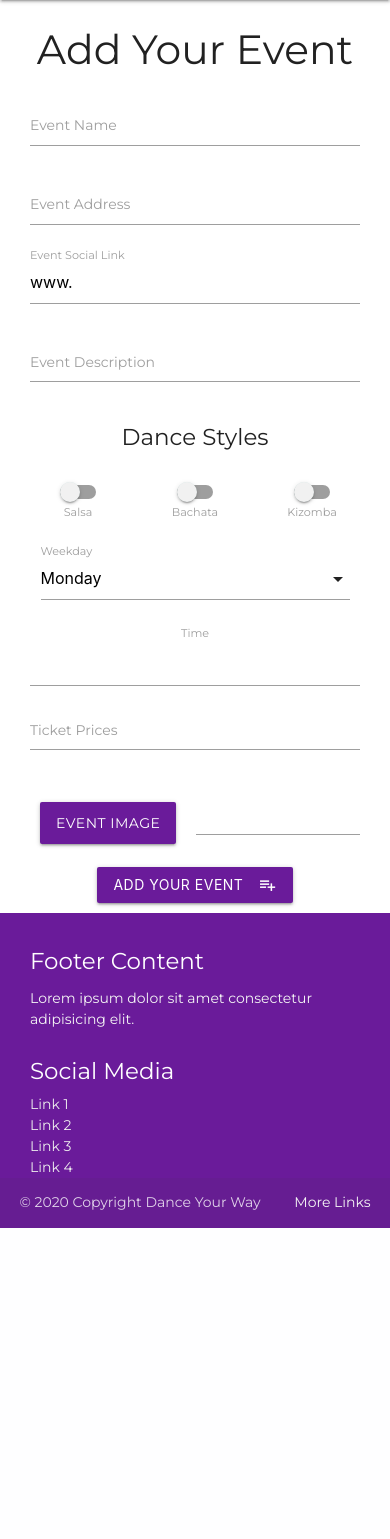
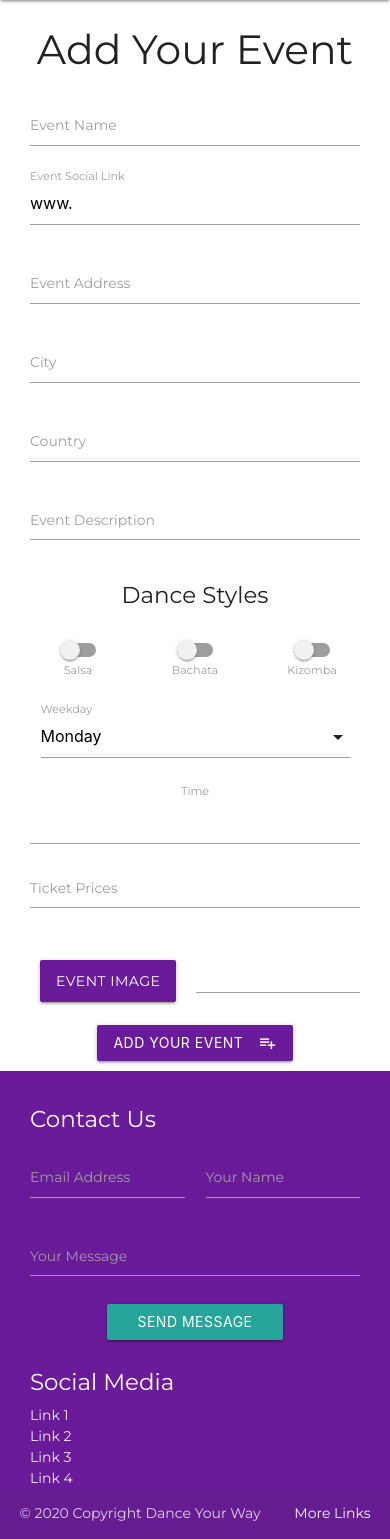
Before and after one commit to Magnusson95/Dance-Your-Way, a Flask app: page /add-event in a window 390 px wide. Shown: the part 56-1595 px from the top of the page. Before the commit the page ends 1284 px from the top, so only its background shows below. Run offline with Flask 2, Linux system fonts and the light colour scheme; the visitor is signed in with stand-in values (Sample User, id 1); data that the repository does not hold is empty; some libraries are stand-ins or nearby versions.

Commit message:
added city and country to input and edit fields for events and reordered inputs to give location inputs an individual row on larger screens. added contact form. changed switch colour to match purple theme. fixed padding and grid layout of event cards to avoid text overlapping. fixed style background images to line up nicer. fixed bug to pull organiser.mobile data (originally showing organiser.number)

```diff
--- a/app.py
+++ b/app.py
@@ -218,6 +218,8 @@ def update_event(event_id):
         'salsa': request.form.get('salsa'),
         'bachata': request.form.get('bachata'),
         'kizomba': request.form.get('kizomba'),
+        'city': request.form.get('city'),
+        'country': request.form.get('couuntry'),
     }
     )
     if request.form.get('image-check') == "no change":
--- a/static/css/style.css
+++ b/static/css/style.css
@@ -23,9 +23,26 @@ body {
   margin: 0 10px;
 }
 
+.contact-form input, .contact-form textarea {
+  color: white
+}
+
+.contact-form button {
+  width: 50%;
+  margin: 0px 0px 15px 0px
+}
+
 .hero-title {
   font-size: 100px;
   line-height: 60px;
+}
+
+.switch label input[type=checkbox]:checked+.lever {
+  background-color: #924abee7
+}
+
+.switch label input[type=checkbox]:checked+.lever:after {
+  background-color: #6a1b9a
 }
 
 .sidenav {
@@ -164,6 +181,7 @@ ul {
   background-repeat: no-repeat;
   background-size: cover;
   color: white;
+  padding: 12px !important
 }
 
 #salsa-picker {
@@ -185,7 +203,7 @@ ul {
       rgba(0, 0, 0, 0.7) 0%,
       rgba(0, 0, 0, 0.7) 100%
     ),
-    url("../images/ataca-y-la-alemana-1.jpg");
+    url("https://dance-your-way-event-images.s3.eu-central-1.amazonaws.com/ataca-y-la-alemana-1-snipped.jpg");
   background-color: #cccccc;
   background-position: center;
   background-repeat: no-repeat;
@@ -198,7 +216,7 @@ ul {
       rgba(0, 0, 0, 0.7) 0%,
       rgba(0, 0, 0, 0.7) 100%
     ),
-    url("../images/lokito-y-oksana-1.jpg");
+    url("https://dance-your-way-event-images.s3.eu-central-1.amazonaws.com/lokito-y-oksana-1-snipped.jpg");
   background-color: #cccccc;
   background-position: center;
   background-repeat: no-repeat;
--- a/templates/add-event.html
+++ b/templates/add-event.html
@@ -18,7 +18,7 @@
           class="validate"
         />
       </div>
-      <div class="input-field col s12 m4 l4">
+      <div class="input-field col s12 m8 l8">
         <input
           value=""
           id="event_name"
@@ -27,6 +27,16 @@
           class="validate"
         />
         <label class="active" for="event_name">Event Name</label>
+      </div>
+      <div class="input-field col s12 m4 l4">
+        <input
+          value="www."
+          id="event_link"
+          name="event_link"
+          type="text"
+          class="validate"
+        />
+        <label class="active" for="event_link">Event Social Link</label>
       </div>
       <div class="input-field col s12 m4 l4">
         <input
@@ -40,13 +50,23 @@
       </div>
       <div class="input-field col s12 m4 l4">
         <input
-          value="www."
-          id="event_link"
-          name="event_link"
+          value=""
+          id="city"
+          name="city"
           type="text"
           class="validate"
         />
-        <label class="active" for="event_link">Event Social Link</label>
+        <label class="active" for="city">City</label>
+      </div>
+      <div class="input-field col s12 m4 l4">
+        <input
+          value=""
+          id="country"
+          name="country"
+          type="text"
+          class="validate"
+        />
+        <label class="active" for="country">Country</label>
       </div>
     </div>
     <div class="row">
--- a/templates/all-organisers.html
+++ b/templates/all-organisers.html
@@ -33,7 +33,7 @@
         <h5>
           Email: <a href="mailto: {{organiser.email}}">{{organiser.email}}</a>
         </h5>
-        <h5>Mobile: {{organiser.number}}</h5>
+        <h5>Mobile: {{organiser.mobile}}</h5>
         <h5>
           Facebook:
           <a href="{{organiser.facebook}}" target="_blank"
@@ -44,7 +44,7 @@
         <div class="row">
           {% for event in events %} {% if event.username == organiser.username
           %}
-          <div class="col s12 m6 l4">
+          <div class="col s12 m6 l6 xl4">
             <div class="card">
               <div class="card-image waves-effect waves-block waves-light">
                 <img
@@ -96,7 +96,7 @@
                   {{event.event_name}}
                 </h4>
                 <div class="row">
-                  <p class="col s4"><em> Description:</em></p>
+                  <p class="col s4"><em> About:</em></p>
                   <p class="col s8">
                     {{event.event_description}}
                   </p>
--- a/templates/bachata.html
+++ b/templates/bachata.html
@@ -2,7 +2,7 @@
 <div class="container">
   <div class="row">
     {% for event in events%} {% if event.bachata == 'on' %}
-    <div class="col s6 m6 l4">
+    <div class="col s6 m6 l6 xl4">
       <div class="card">
         <div class="card-image waves-effect waves-block waves-light">
           <img
@@ -52,7 +52,7 @@
             {{event.event_name}}
           </h4>
           <div class="row">
-            <p class="col s4"><em> Description:</em></p>
+            <p class="col s4"><em> About:</em></p>
             <p class="col s8">
               {{event.event_description}}
             </p>
--- a/templates/base.html
+++ b/templates/base.html
@@ -78,7 +78,8 @@
         {% if session['logged'] == True %}
         <li>
           <a href="{{url_for('account')}}"
-            ><i class="material-icons sidenav-icon">account_circle</i>Your Account</a
+            ><i class="material-icons sidenav-icon">account_circle</i>Your
+            Account</a
           >
         </li>
         {% endif %} {% if session['logged'] == True %}
@@ -89,7 +90,8 @@
         </li>
         <li>
           <a href="{{url_for('get_organisers')}}"
-            ><i class="material-icons sidenav-icon">assignment_ind</i>See Organisers</a
+            ><i class="material-icons sidenav-icon">assignment_ind</i>See
+            Organisers</a
           >
         </li>
         <li>
@@ -110,7 +112,8 @@
         </li>
         <li>
           <a href="{{url_for('get_organisers')}}"
-            ><i class="material-icons sidenav-icon">assignment_ind</i>Organisers</a
+            ><i class="material-icons sidenav-icon">assignment_ind</i
+            >Organisers</a
           >
         </li>
         <li>
@@ -120,7 +123,8 @@
         </li>
         <li>
           <a href="{{url_for('signup')}}"
-            ><i class="material-icons sidenav-icon">check_circle</i>Log In/Sign Up</a
+            ><i class="material-icons sidenav-icon">check_circle</i>Log In/Sign
+            Up</a
           >
         </li>
         {% endif %}
@@ -134,10 +138,37 @@
       <div class="container">
         <div class="row">
           <div class="col l6 s12">
-            <h5 class="white-text">Footer Content</h5>
-            <p class="grey-text text-lighten-4">
-              Lorem ipsum dolor sit amet consectetur adipisicing elit.
-            </p>
+            <h5 class="white-text">Contact Us</h5>
+            <form class="contact-form">
+              <div class="row">
+                <div class="input-field col s6">
+                  <input
+                    id="email"
+                    name="email"
+                    type="email"
+                    class="validate"
+                  />
+                  <label class="active" for="email">Email Address</label>
+                </div>
+                <div class="input-field col s6">
+                  <input id="name" name="name" type="text" class="validate" />
+                  <label class="active" for="name">Your Name</label>
+                </div>
+                <div class="input-field col s12">
+                  <textarea
+                    id="message"
+                    name="message"
+                    class="materialize-textarea validate"
+                  ></textarea>
+                  <label class="active" for="message">Your Message</label>
+                </div>
+                <div class="center">
+                  <button class="btn waves-effect waves-light" type="submit">
+                    Send Message<i class="material-icons right">arrow_right</i>
+                  </button>
+                </div>
+              </div>
+            </form>
           </div>
           <div class="col l4 offset-l2 s12">
             <h5 class="white-text">Social Media</h5>
--- a/templates/index.html
+++ b/templates/index.html
@@ -41,7 +41,7 @@
   <div class="container">
     <div class="row">
       {% for event in events %}
-      <div class="col s12 m6 l4">
+      <div class="col s12 m6 l6 xl4">
         <div class="card">
           <div class="card-image waves-effect waves-block waves-light">
             <img
--- a/templates/kizomba.html
+++ b/templates/kizomba.html
@@ -2,7 +2,7 @@
 <div class="container">
   <div class="row">
     {% for event in events%} {% if event.kizomba == 'on' %}
-    <div class="col s12 m6 l4">
+    <div class="col s12 m6 l6 xl4">
       <div class="card">
         <div class="card-image waves-effect waves-block waves-light">
           <img
@@ -52,7 +52,7 @@
             {{event.event_name}}
           </h4>
           <div class="row">
-            <p class="col s4"><em> Description:</em></p>
+            <p class="col s4"><em> About:</em></p>
             <p class="col s8">
               {{event.event_description}}
             </p>
--- a/templates/organiser.html
+++ b/templates/organiser.html
@@ -11,7 +11,7 @@
   <h5>{{organiser.about}}</h5>
   <h3>Contact Details:</h3>
   <h5>Email: <a href="mailto: {{organiser.email}}">{{organiser.email}}</a></h5>
-  <h5>Mobile: {{organiser.number}}</h5>
+  <h5>Mobile: {{organiser.mobile}}</h5>
   <h5>
     Facebook:
     <a href="{{organiser.facebook}}" target="_blank">{{organiser.facebook}}</a>
@@ -19,7 +19,7 @@
   <h3>{{organiser.username}}'s events:</h3>
   <div class="row">
     {% for event in events%}
-    <div class="col s12 m6 l4">
+    <div class="col s12 m6 l6 xl4">
       <div class="card">
         <div class="card-image waves-effect waves-block waves-light">
           <img
@@ -69,7 +69,7 @@
             {{event.event_name}}
           </h4>
           <div class="row">
-            <p class="col s4"><em> Description:</em></p>
+            <p class="col s4"><em> About:</em></p>
             <p class="col s8">
               {{event.event_description}}
             </p>
--- a/templates/salsa.html
+++ b/templates/salsa.html
@@ -2,7 +2,7 @@
 <div class="container">
   <div class="row">
     {% for event in events%} {% if event.salsa == 'on' %}
-    <div class="col s12 m6 l4">
+    <div class="col s12 m6 l6 xl4">
       <div class="card">
         <div class="card-image waves-effect waves-block waves-light">
           <img
@@ -52,7 +52,7 @@
             {{event.event_name}}
           </h4>
           <div class="row">
-            <p class="col s4"><em> Description:</em></p>
+            <p class="col s4"><em> About:</em></p>
             <p class="col s8">
               {{event.event_description}}
             </p>
```
Also changed, not shown: templates/edit-event.html (+25 -5 lines).
